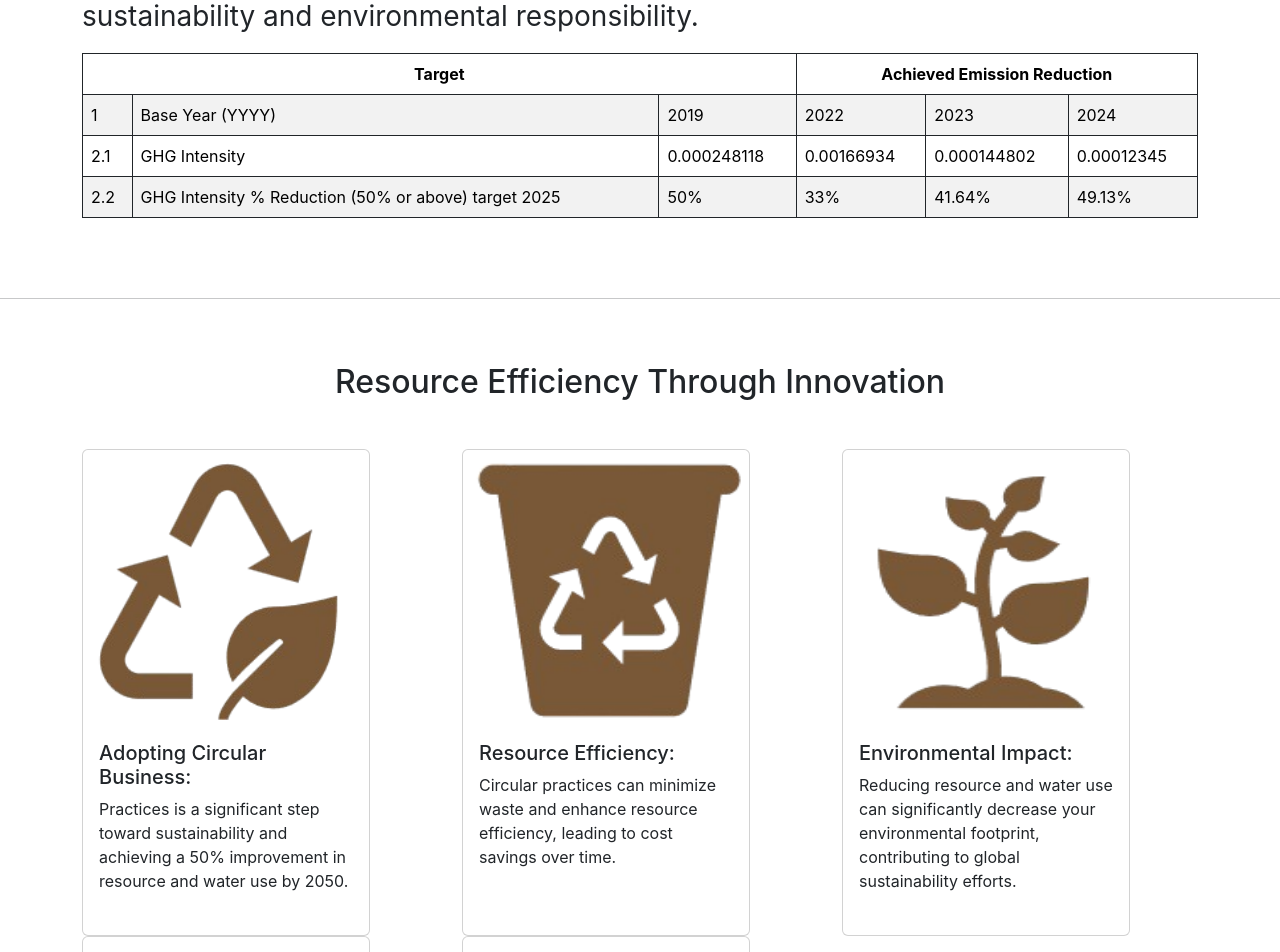
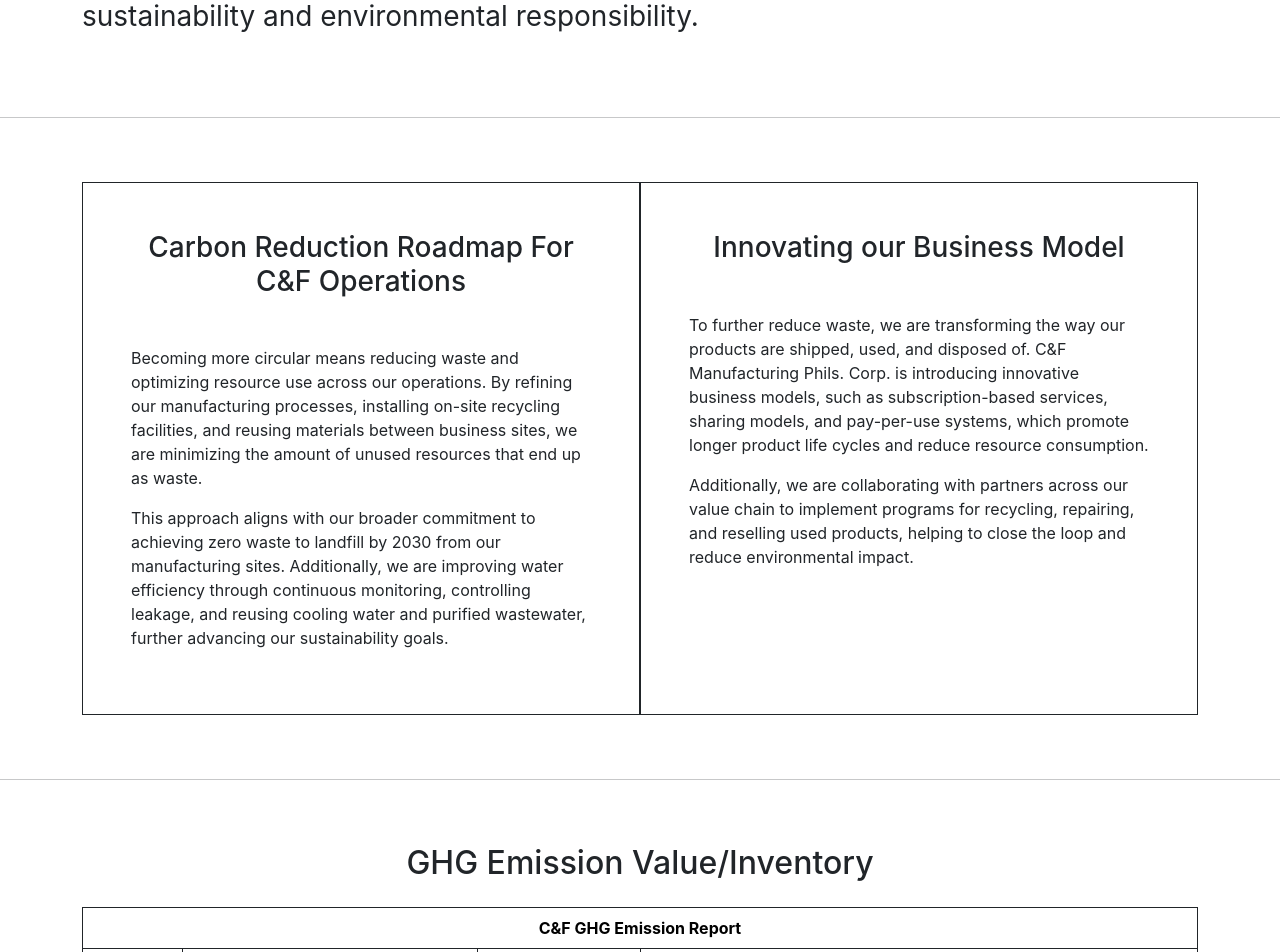
Before and after one commit to Elcavz/CF-PH-WEB, a React (Create React App) app: page /Environmental in a window 1280 px wide. Shown: the part 4100-5052 px from the top of the page. Built offline with nearby package versions, Linux system fonts and the light colour scheme.

Commit message:
Update index.js

```diff
--- a/src/pages/Environmental/index.js
+++ b/src/pages/Environmental/index.js
@@ -87,93 +87,6 @@
         <p className='fs-3'>
           From 2019 to 2024, C&F has successfully reduced CO₂ intensity (per unit of sales) by 49.13% through process automation, efficiency improvements, energy-efficient assets, electrification, and electricity decarbonization. Moving forward, we aim to further reduce CO₂ intensity by up to 75%, reinforcing our commitment to sustainability and environmental responsibility.
         </p>
-        <table className='table table-striped border border-dark'>
-          <thead>
-            <tr className='text-center'>
-              <th colSpan={3} className='border border-dark'>Target</th>
-              <th colSpan={3} className='border border-dark'>Achieved Emission Reduction</th>
-            </tr>
-          </thead>
-          <tbody>
-            <tr>
-              <td className='border border-dark'>1</td>
-              <td className='border border-dark'>Base Year (YYYY)</td>
-              <td className='border border-dark'>2019</td>
-              <td className='border border-dark'>2022</td>
-              <td className='border border-dark'>2023</td>
-              <td className='border border-dark'>2024</td>
-            </tr>
-            <tr>
-              <td className='border border-dark'>2.1</td>
-              <td className='border border-dark'>GHG Intensity</td>
-              <td className='border border-dark'>0.000248118</td>
-              <td className='border border-dark'>0.00166934</td>
-              <td className='border border-dark'>0.000144802</td>
-              <td className='border border-dark'>0.00012345</td>
-            </tr>
-            <tr>
-              <td className='border border-dark'>2.2</td>
-              <td className='border border-dark'>GHG Intensity % Reduction (50% or above) target 2025</td>
-              <td className='border border-dark'>50%</td>
-              <td className='border border-dark'>33%</td>
-              <td className='border border-dark'>41.64%</td>
-              <td className='border border-dark'>49.13%</td>
-            </tr>
-          </tbody>
-        </table>
-      </div>
-      <hr></hr>
-      <div className='container py-5'>
-        <div className='text-center mb-5'>
-          <h2>Resource Efficiency Through Innovation</h2>
-        </div>
-        <div className='row row-cols-1 row-cols-sm-2 row-cols-md-3'>
-          <div className='col'>
-            <div class="card">
-              <img src={acb} class="card-img-top img-fluid" alt="..."></img>
-              <div class="card-body">
-                <h5 class="card-title">Adopting Circular Business:</h5>
-                <p class="card-text">Practices is a significant step toward sustainability and achieving a 50% improvement in resource and water use by 2050.</p>
-              </div>
-            </div>
-          </div>
-          <div className='col'>
-            <div class="card">
-              <img src={re} class="card-img-top img-fluid" alt="..."></img>
-              <div class="card-body">
-                <h5 class="card-title">Resource Efficiency:</h5>
-                <p class="card-text">Circular practices can minimize waste and enhance resource efficiency, leading to cost savings over time.</p>
-              </div>
-            </div>
-          </div>
-          <div className='col'>
-            <div class="card">
-              <img src={ei} class="card-img-top img-fluid" alt="..."></img>
-              <div class="card-body">
-                <h5 class="card-title">Environmental Impact:</h5>
-                <p class="card-text">Reducing resource and water use can significantly decrease your environmental footprint, contributing to global sustainability efforts.</p>
-              </div>
-            </div>
-          </div>
-          <div className='col'>
-            <div class="card">
-              <img src={rc} class="card-img-top img-fluid" alt="..."></img>
-              <div class="card-body">
-                <h5 class="card-title">Regulatory Compliance:</h5>
-                <p class="card-text">As regulations around sustainability tighten, adopting these practices can help ensure compliance and avoid potential penalties.</p>
-              </div>
-            </div>
-          </div>
-          <div className='col'>
-            <div class="card">
-              <img src={bi} class="card-img-top img-fluid" alt="..."></img>
-              <div class="card-body">
-                <h5 class="card-title">Brand Image</h5>
-                <p class="card-text">Demonstrating a commitment to sustainability can enhance your brand reputation, attracting eco-conscious consumers and investors.</p>
-              </div>
-            </div>
-          </div>
-        </div>
       </div>
       <hr></hr>
       <div className='container py-5'>
@@ -200,20 +113,6 @@
               Additionally, we are collaborating with partners across our value chain to implement programs for recycling, repairing, and reselling used products, helping to close the loop and reduce environmental impact.
             </p>
           </div>
-        </div>
-      </div>
-      <hr></hr>
-      <div className='container py-5'>
-        <div className='text-center mb-5'>
-          <h2>Minimizing Our Impact On Nature</h2>
-        </div>
-        <div className='d-flex flex-row flex-wrap'>
-          <div className='w-50 p-5 pt-0'>
-            <p>
-              Defining your impact on biodiversity and aligning your operations with planetary boundaries can help ensure a more sustainable future. What steps are you considering to assess your impact.
-            </p>
-          </div>
-          <img className='img-fluid' src={environmentalNature} alt='Minimizing Our Impact On Nature' width={450}></img>
         </div>
       </div>
       <hr></hr>
@@ -425,8 +324,7 @@
           <div>
             <h3>SUPPLIER DIVERSITY PROGRAM</h3>
             <img className='img-fluid my-3' src={supplierDiversityProgram}></img>
-            <div className='mt-3'>
-              <h4>Legends:</h4>
+            <div className='mt-2'>
               <table class="table table-bordered border-dark">
                 <thead>
                   <tr>
@@ -479,7 +377,6 @@
             <h3>SUPPLIER DIVERSITY PROGRAM</h3>
             <img className='img-fluid my-3' src={supplierSustainabilityComplaint2024}></img>
             <div className='mt-4'>
-              <h4>Legends:</h4>
               <table class="table table-bordered border-dark mt-3">
                 <thead>
                   <tr>
@@ -583,6 +480,73 @@
           <img className='img-fluid border border-dark mt-4' src={certificateOfTreatment2024} height={480} width={480}></img>
         </div>
       </section>
+      <hr></hr>
+      <div className='container py-5'>
+        <div className='text-center mb-5'>
+          <h2>Resource Efficiency Through Innovation</h2>
+        </div>
+        <div className='row row-cols-1 row-cols-sm-2 row-cols-md-3'>
+          <div className='col'>
+            <div class="card">
+              <img src={acb} class="card-img-top img-fluid" alt="..."></img>
+              <div class="card-body">
+                <h5 class="card-title">Adopting Circular Business:</h5>
+                <p class="card-text">Practices is a significant step toward sustainability and achieving a 50% improvement in resource and water use by 2050.</p>
+              </div>
+            </div>
+          </div>
+          <div className='col'>
+            <div class="card">
+              <img src={re} class="card-img-top img-fluid" alt="..."></img>
+              <div class="card-body">
+                <h5 class="card-title">Resource Efficiency:</h5>
+                <p class="card-text">Circular practices can minimize waste and enhance resource efficiency, leading to cost savings over time.</p>
+              </div>
+            </div>
+          </div>
+          <div className='col'>
+            <div class="card">
+              <img src={ei} class="card-img-top img-fluid" alt="..."></img>
+              <div class="card-body">
+                <h5 class="card-title">Environmental Impact:</h5>
+                <p class="card-text">Reducing resource and water use can significantly decrease your environmental footprint, contributing to global sustainability efforts.</p>
+              </div>
+            </div>
+          </div>
+          <div className='col'>
+            <div class="card">
+              <img src={rc} class="card-img-top img-fluid" alt="..."></img>
+              <div class="card-body">
+                <h5 class="card-title">Regulatory Compliance:</h5>
+                <p class="card-text">As regulations around sustainability tighten, adopting these practices can help ensure compliance and avoid potential penalties.</p>
+              </div>
+            </div>
+          </div>
+          <div className='col'>
+            <div class="card">
+              <img src={bi} class="card-img-top img-fluid" alt="..."></img>
+              <div class="card-body">
+                <h5 class="card-title">Brand Image</h5>
+                <p class="card-text">Demonstrating a commitment to sustainability can enhance your brand reputation, attracting eco-conscious consumers and investors.</p>
+              </div>
+            </div>
+          </div>
+        </div>
+      </div>
+      <hr></hr>
+      <div className='container py-5'>
+        <div className='text-center mb-5'>
+          <h2>Minimizing Our Impact On Nature</h2>
+        </div>
+        <div className='d-flex flex-row flex-wrap'>
+          <div className='w-50 p-5 pt-0'>
+            <p>
+              Defining your impact on biodiversity and aligning your operations with planetary boundaries can help ensure a more sustainable future. What steps are you considering to assess your impact.
+            </p>
+          </div>
+          <img className='img-fluid' src={environmentalNature} alt='Minimizing Our Impact On Nature' width={450}></img>
+        </div>
+      </div>
     </div>
   )
 }
```
